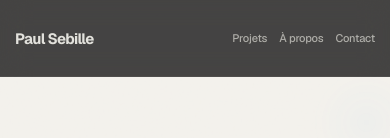
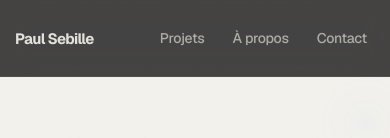
Before and after one commit to paulsebille/Portfolio, a Next.js app in the folder Portfolio-main/: page / in a window 390 px wide. Shown: the top 138 px of the page. Built offline with nearby package versions, Linux system fonts and the light colour scheme.

Commit message:
Reduce deployed nav and add beige hover

```diff
--- a/Portfolio-main/app/globals.css
+++ b/Portfolio-main/app/globals.css
@@ -1486,3 +1486,28 @@ body { font-family: var(--font-geist), Arial, Helvetica, sans-serif; }
   .skills-panel { margin-top:42px; }
   .skill-word { font-size:13px; }
 }
+
+
+/* Header refinement for the deployed project copy */
+.site-header .nav {
+  font-size: 16px;
+  font-weight: 500;
+}
+.site-header .nav a {
+  position: relative;
+  padding: 8px 11px;
+  border-radius: 14px;
+  transition: color .4s ease, opacity .35s ease, transform .45s var(--ease), background .45s ease;
+}
+.site-header .nav a:hover {
+  background: linear-gradient(135deg, #f0e7d8, #ddc9a8);
+  color: #30271d;
+}
+.site-header .nav-index { display: none !important; }
+@media (max-width:900px) {
+  .site-header .nav { font-size: 15px; }
+}
+@media (max-width:560px) {
+  .site-header .nav { font-size: 14px; }
+  .site-header .nav a { padding: 7px 8px; }
+}
```
